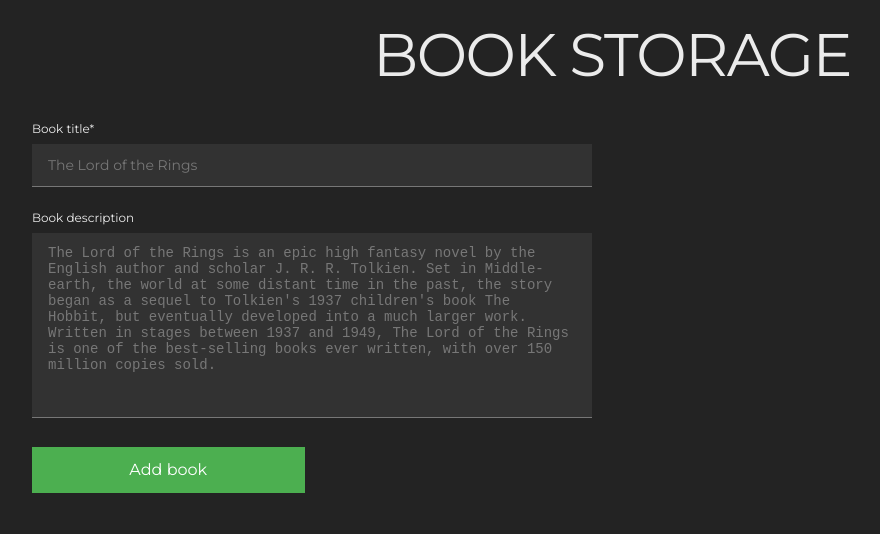
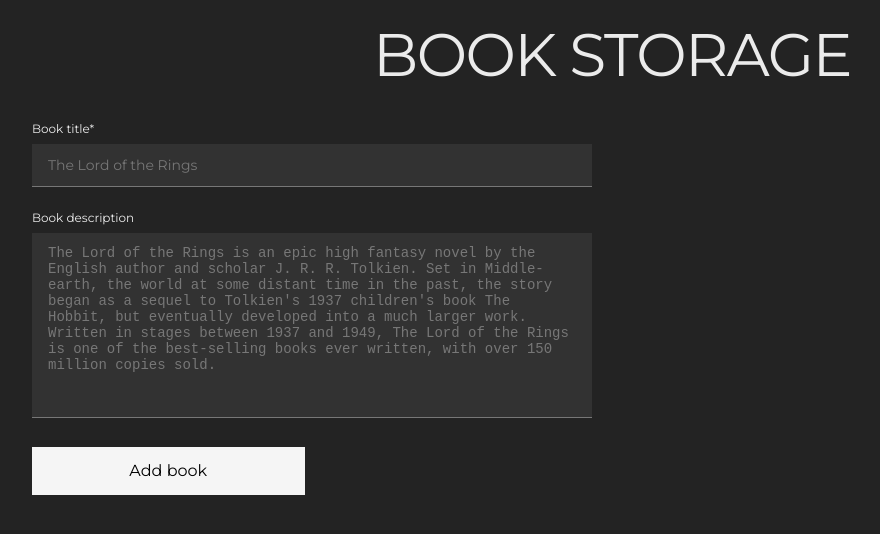
Before and after one commit to Darken141/book-storage, a Next.js app in the folder client/: page / in a window 1280 px wide. Shown: the top 534 px of the page, without its empty margins (28-908 px from the left). Built offline with nearby package versions, Linux system fonts and the light colour scheme.

Commit message:
refactor button styles

```diff
--- a/client/src/components/button/button.module.css
+++ b/client/src/components/button/button.module.css
@@ -1,8 +1,5 @@
 .button {
   cursor: pointer;
-  background-color: #4caf50;
-  border: none;
-  color: white;
   padding: 1.5rem 3.2rem;
   text-align: center;
   text-decoration: none;
--- a/client/src/styles/components.css
+++ b/client/src/styles/components.css
@@ -37,3 +37,20 @@
 .icon-button:hover {
   color: #fff;
 }
+
+.primary {
+  border: 1px solid var(--color-primary);
+  background-color: var(--color-primary);
+  color: var(--color-black);
+}
+
+.outline {
+  border: 1px solid var(--color-primary);
+  background-color: transparent;
+  color: var(--color-primary);
+}
+
+.highlight {
+  background-color: var(--color-primary);
+  color: var(--color-black);
+}
```
